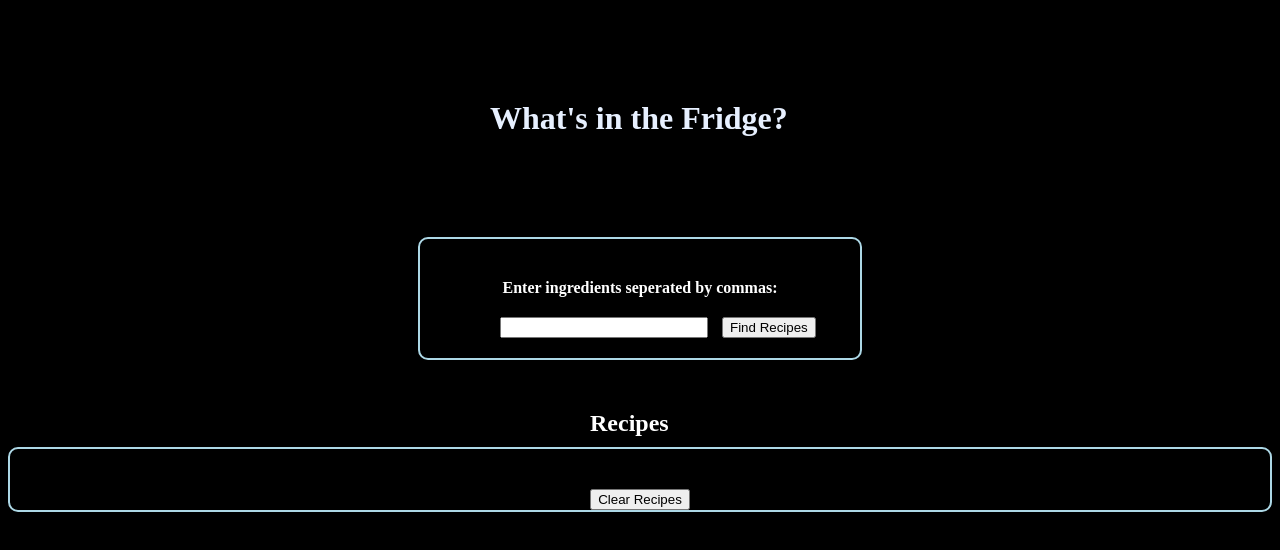
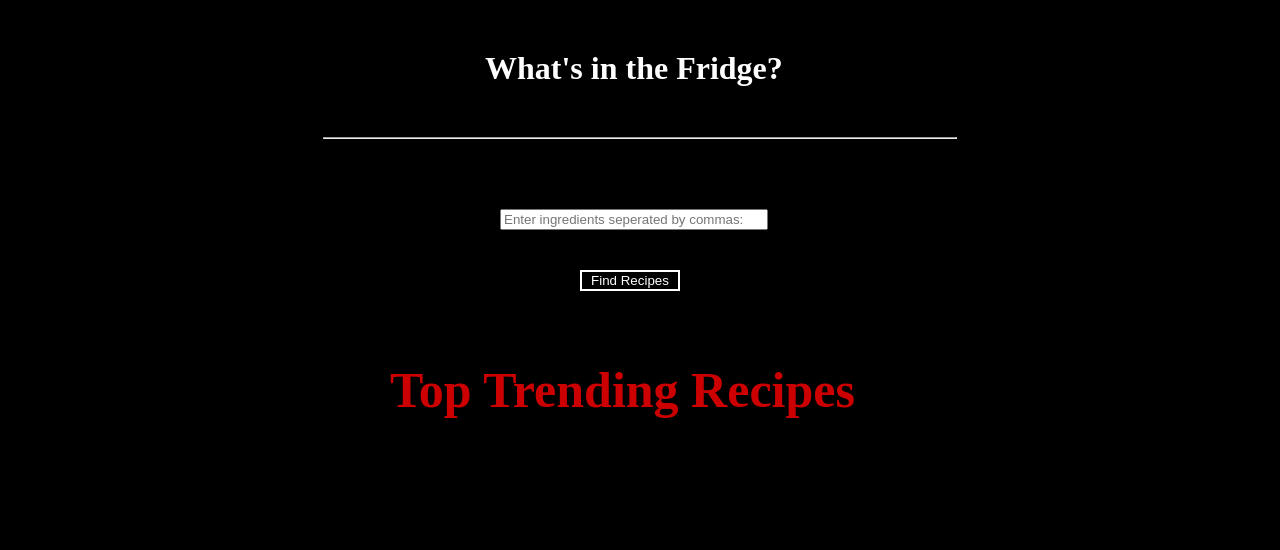
Before and after one commit to jessicaherford/fridge_recipes, a plain HTML site: page index.html in a window 1280 px wide. Both pictures are taken after a click on the button "Find Recipes". Drawn offline with nearby package versions, Linux system fonts and the light colour scheme; no server answers.

Commit message:
CSS still needs some work

```diff
--- a/css/styles.css
+++ b/css/styles.css
@@ -1,14 +1,15 @@
 html{
   background-color: #000;
-
 }
 
 
 h1{
-  color: #E7F0FF;
-  margin: 100px auto;
-  width: 300px;
+  color: #cc0000;
+  margin: 50px auto;
+  width: 310px;
+  border-radius: 10px;
 }
+
 h2{
   color: #fff;
   width: 100px;
@@ -20,7 +21,16 @@ h4{
   margin: 20px auto;
   color: #FFF;
   text-align: center;
+}
 
+h5{
+  font-size: 50px;
+  margin: 10px auto;
+  color: #cc0000;
+  width: 500px;
+}
+hr{
+  width: 50%;
 }
 img{
   height: 200px;
@@ -30,20 +40,23 @@ img{
 
 input{
   margin-left: 15%;
-  width: 200px;
+  width: 260px;
 }
 
 #ingredientSubmit{
-  margin-left: 10px;
+  margin-top: 40px;
+  margin-left: 35%;
+  width: 100px;
 }
 
 .fridgeStuff{
   padding: 20px;
   margin: 50px auto;
   width: 400px;
+  height: auto;
   /*background-color: lightblue;*/
   border-radius: 10px;
-  border: solid lightblue 2px;
+  /*border: solid lightblue 2px;*/
 }
 
 #fridgeItems{
@@ -68,9 +81,8 @@ li{
   margin: 10px auto;
   width: auto;
   /*background-color: lightblue;*/
-  border: solid lightblue 2px;
+  /*border: solid lightblue 2px;*/
   height: auto;
-  border-radius: 10px;
   color: #fff;
 }
 
@@ -86,10 +98,20 @@ li{
   padding: 20px;
   margin: 0 auto;
   width: 200px;
+  position: relative;
+  display: inline-block;
 }
 
+#recipeTitle:hover{
+  background-color: #323232;
+  border-radius: 10px;
+  /*border: double 1px #464646;*/
+  box-shadow: inset 0 0 10px #000000;
+
+}
 /*Working on grid layout with Masonary*/
 #results {
+  height: auto;
   margin: 20px;
   /* Prevent vertical gaps */
   /*line-height: 0;*/
@@ -109,6 +131,17 @@ li{
 #results p{
   height: auto;
   color: #FFF;
+}
+
+#clearResults{
+  margin-bottom: 20px;
+  visibility: hidden;
+}
+
+button{
+  color: white;
+  background: #000;
+  border: solid 2px white;
 }
 
 #results img {
--- a/index.html
+++ b/index.html
@@ -7,9 +7,9 @@
   </head>
   <body>
     <h1>What's in the Fridge?</h1>
+    <hr>
     <div class="fridgeStuff">
-      <h4>Enter ingredients seperated by commas:</h4>
-      <input type="text" name="fridgeIngredients" value="" id='fridgeIngredients' autofocus="" >
+      <input type="text" name="fridgeIngredients" value="" placeholder="Enter ingredients seperated by commas:" id='fridgeIngredients' autofocus="" >
       <button type="submit" name="button" id='ingredientSubmit'>Find Recipes</button>
       <!-- <ul id='fridgeItems'>
         <li>FooBar</li>
--- a/js/dom.js
+++ b/js/dom.js
@@ -30,7 +30,7 @@ $(document).ready(function(){
 $('#fridgeIngredients').keypress(function(e){
   if(e.which === 13){
     $('#ingredientSubmit').click();
-    $('#fridgeIngredients').val('');
+    ('#fridgeIngredients').val('');
     return false;
   }
 })
@@ -38,7 +38,16 @@ $('#fridgeIngredients').keypress(function(e){
 //Working Search Code
 $('#ingredientSubmit').click(function(){
 
+  // if(('#fridgeIngredients').val() === ' '){
+  //
+  // }
+
   var searchedValue = $('#fridgeIngredients').val();
+  if(searchedValue === ''){
+    $('h2').replaceWith("<h5>Top Trending Recipes</h5>");
+    $("h1").css('color', '#fff');
+
+  }
 
 $.ajax({
       url: "http://food2fork.com/api/search?key=c24b2377e69e34d6b450d0b43e35c9e0",
@@ -52,8 +61,8 @@ $.ajax({
   var image = response.recipes[i].image_url;
   var imageLink = response.recipes[i].source_url;
   // $("#results").append('<p id="recipeTitle">'+recipes+ '</p>' + '<a href=" '+imageLink+'" >'  + '<img src=" '+image+' "/>' + '</a>');
-  $("#results").append('<div id="recipeTitle">' + '<span id="recipe">' +recipes+ '</span>' + '<a href=" '+imageLink+'" >'  + '<img src=" '+image+' "/>' + '</a>' + '</div>' );
-  // $("#results").css('width', 'auto');
+  $("#results").append('<div id="recipeTitle">' + '<span id="recipe">' +recipes+ '</span>' + '<a target="_blank" href=" '+imageLink+'" >'  + '<img src=" '+image+' "/>' + '</a>' + '</div>' );
+  $("#clearResults").css('visibility', 'visible');
   }
 })
 
```
